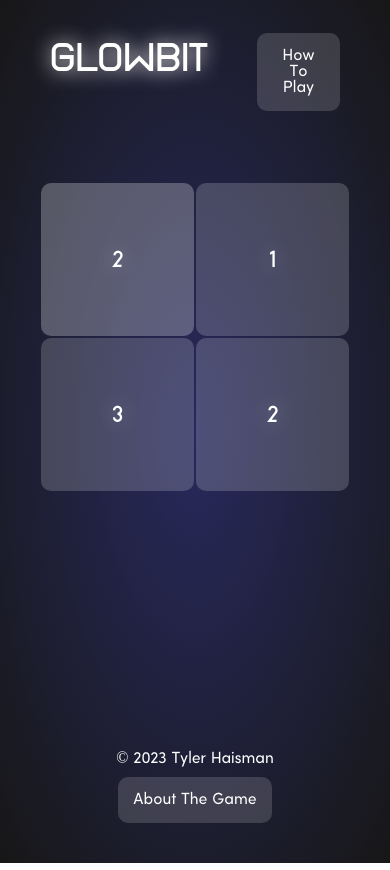
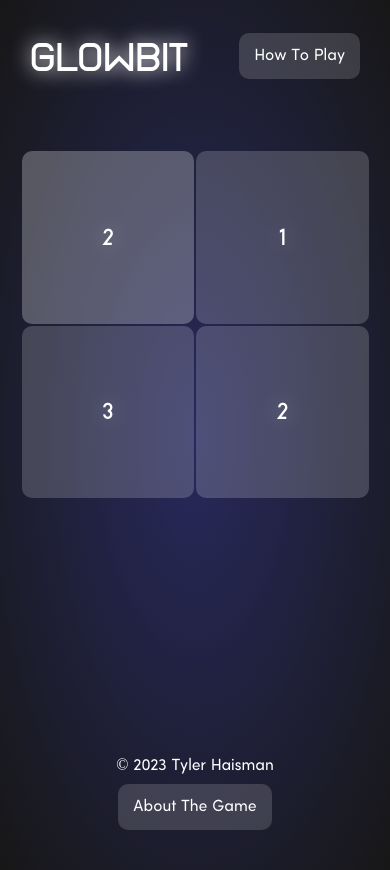
Before and after one commit to tylerhaisman/Glowbit, a React (Create React App) app: page / in a window 390 px wide. Built offline with nearby package versions, Linux system fonts and the light colour scheme.

Commit message:
Adjusting mobile dimensions and adding new favicon

```diff
--- a/public/index.html
+++ b/public/index.html
@@ -2,7 +2,7 @@
 <html lang="en">
   <head>
     <meta charset="utf-8" />
-    <link rel="icon" href="%PUBLIC_URL%/favicon.ico" />
+    <link rel="icon" href="%PUBLIC_URL%/favicon.png" />
     <meta name="viewport" content="width=device-width, initial-scale=1" />
     <meta name="theme-color" content="#171717" />
     <meta
--- a/src/App.css
+++ b/src/App.css
@@ -25,6 +25,12 @@
   margin: auto;
   padding-left: 30px;
   padding-right: 30px;
+}
+@media(max-width: 700px){
+  .content{
+    padding-left: 10px;
+    padding-right: 10px;
+  }
 }
 button{
   padding: 15px;
@@ -79,6 +85,13 @@ header .options .howtoplay{
   color: white;
   font-family: title;
   text-transform: uppercase;
+}
+@media(max-width: 700px){
+  .gameboard table{
+    z-index: 100;
+    width:90vw;
+    height:90vw;
+  }
 }
 .gameboard table th{
   position: relative;
```
Also changed, not shown: public/favicon.png (added), public/manifest.json, 1 other file (tests, documents, lock files or other folders).
